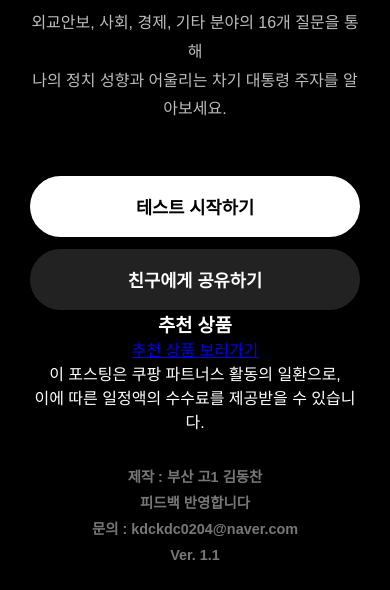
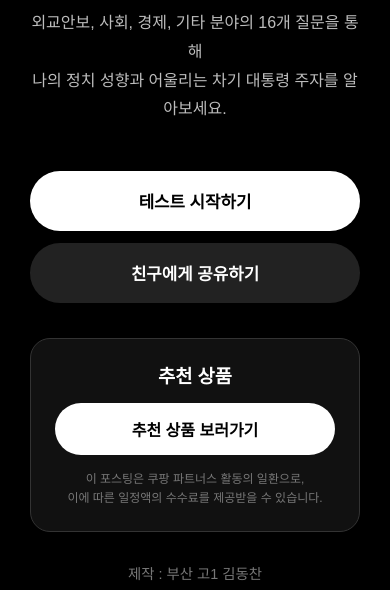
Before and after one commit to kdckdc204/2026-political-test, a plain HTML site: page index.html in a window 390 px wide. Shown: the part 237-827 px from the top of the page. Drawn offline with Linux system fonts and the light colour scheme.

Commit message:
Update style.css

```diff
--- a/style.css
+++ b/style.css
@@ -1,7 +1,3 @@
-/* =========================
-   기본 설정
-========================= */
-
 * {
   margin: 0;
   padding: 0;
@@ -13,21 +9,15 @@ body {
   color: #fff;
   font-family: "Malgun Gothic", "맑은 고딕", sans-serif;
   min-height: 100vh;
-  display: flex;
-  justify-content: center;
-  align-items: center;
 }
 
 .container {
   width: 90%;
   max-width: 900px;
+  margin: 0 auto;
   text-align: center;
   padding: 30px;
 }
-
-/* =========================
-   화면 전환
-========================= */
 
 .screen {
   display: none;
@@ -36,10 +26,6 @@ body {
 .screen.active {
   display: block;
 }
-
-/* =========================
-   제목
-========================= */
 
 h1 {
   font-size: 3rem;
@@ -50,83 +36,38 @@ h1 {
 
 h1 span {
   font-size: 2rem;
-  font-weight: 800;
 }
 
 h2 {
-  font-size: 2.2rem;
+  font-size: 2rem;
   font-weight: 900;
   line-height: 1.5;
   margin-bottom: 20px;
 }
 
-/* =========================
-   설명 문구
-========================= */
-
 .subtitle {
   color: #bdbdbd;
   font-size: 1rem;
   line-height: 1.8;
-  margin-bottom: 40px;
+  margin-bottom: 35px;
 }
-
-/* =========================
-   제작자 정보
-========================= */
-
-.credit {
-  margin-top: 32px;
-  color: #777;
-  font-size: 0.9rem;
-  font-weight: 700;
-  line-height: 1.8;
-}
-
-.credit p {
-  margin: 0;
-}
-
-/* =========================
-   질문 진행도
-========================= */
-
-#progress-text {
-  color: #bdbdbd;
-  font-size: 1rem;
-  font-weight: 700;
-  margin-bottom: 25px;
-}
-
-/* =========================
-   버튼
-========================= */
 
 button {
   background: #fff;
   color: #000;
   border: none;
+  border-radius: 999px;
   padding: 18px 40px;
-  border-radius: 999px;
-  font-size: 1.1rem;
-  font-weight: 800;
+  font-size: 1.05rem;
+  font-weight: 900;
   cursor: pointer;
-  transition: all 0.2s ease;
   margin-top: 12px;
-}
-
-button:hover {
-  transform: scale(1.03);
 }
 
 .dark-btn {
   background: #222;
   color: #fff;
 }
-
-/* =========================
-   답변 버튼
-========================= */
 
 #answer-buttons {
   display: flex;
@@ -139,10 +80,6 @@ button:hover {
   width: 100%;
   max-width: 500px;
 }
-
-/* =========================
-   결과 화면 버튼
-========================= */
 
 #candidate-btn,
 #share-result-btn {
@@ -162,63 +99,91 @@ button:hover {
   color: #fff;
 }
 
-/* =========================
-   결과 텍스트
-========================= */
-
-#result-title {
-  margin-bottom: 15px;
+#progress-text,
+#result-score {
+  color: #bdbdbd;
+  font-size: 1.1rem;
+  margin-bottom: 20px;
 }
 
-#result-score {
-  color: #bdbdbd;
-  font-size: 1.2rem;
-  font-weight: 700;
-}
-
-/* =========================
-   후보 카드
-========================= */
-
-.candidate-list {
+#candidate-list {
   display: grid;
-  gap: 22px;
+  gap: 20px;
   margin-top: 30px;
 }
 
 .candidate-card {
   background: #111;
   border: 1px solid #333;
-  border-radius: 24px;
+  border-radius: 20px;
   padding: 24px;
   text-align: left;
 }
 
 .candidate-card h2 {
   font-size: 1.8rem;
-  margin-bottom: 12px;
-  color: #fff;
 }
 
 .current-position {
-  color: #fff;
-  font-size: 1.15rem;
+  font-size: 1.1rem;
   font-weight: 900;
-  margin-bottom: 12px;
+  margin: 10px 0;
 }
 
 .candidate-card p {
   color: #d0d0d0;
   line-height: 1.8;
-  margin-bottom: 8px;
 }
 
-/* =========================
-   모바일 최적화
-========================= */
+.coupang-box {
+  display: block;
+  margin: 35px auto 0 auto;
+  padding: 22px;
+  background: #111;
+  border: 1px solid #333;
+  border-radius: 20px;
+  max-width: 360px;
+}
+
+.coupang-box h3 {
+  margin-bottom: 15px;
+}
+
+.coupang-link {
+  display: block;
+  width: 100%;
+  max-width: 280px;
+  margin: 0 auto;
+  padding: 14px 20px;
+  background: #fff;
+  color: #000;
+  border-radius: 999px;
+  text-decoration: none;
+  font-weight: 900;
+}
+
+.coupang-notice {
+  margin-top: 15px;
+  color: #777;
+  font-size: 0.75rem;
+  line-height: 1.6;
+}
+
+.credit {
+  margin-top: 30px;
+  color: #777;
+  font-size: 0.9rem;
+  line-height: 1.8;
+}
+
+.notice {
+  margin-top: 20px;
+  color: #666;
+  font-size: 0.8rem;
+  line-height: 1.7;
+}
 
 @media (max-width: 768px) {
-
   .container {
     width: 95%;
     padding: 20px;
@@ -240,17 +205,14 @@ button:hover {
     width: 100%;
   }
 
-  #answer-buttons button {
-    max-width: 100%;
+  .coupang-box {
+    display: block;
+    width: 100%;
+    max-width: 360px;
   }
 
-  .candidate-card {
-    padding: 18px;
+  .coupang-link {
+    display: block;
+    width: 100%;
   }
 }
-.notice {
-  margin-top: 30px;
-  color: #666;
-  font-size: 0.8rem;
-  line-height: 1.7;
-}
```
